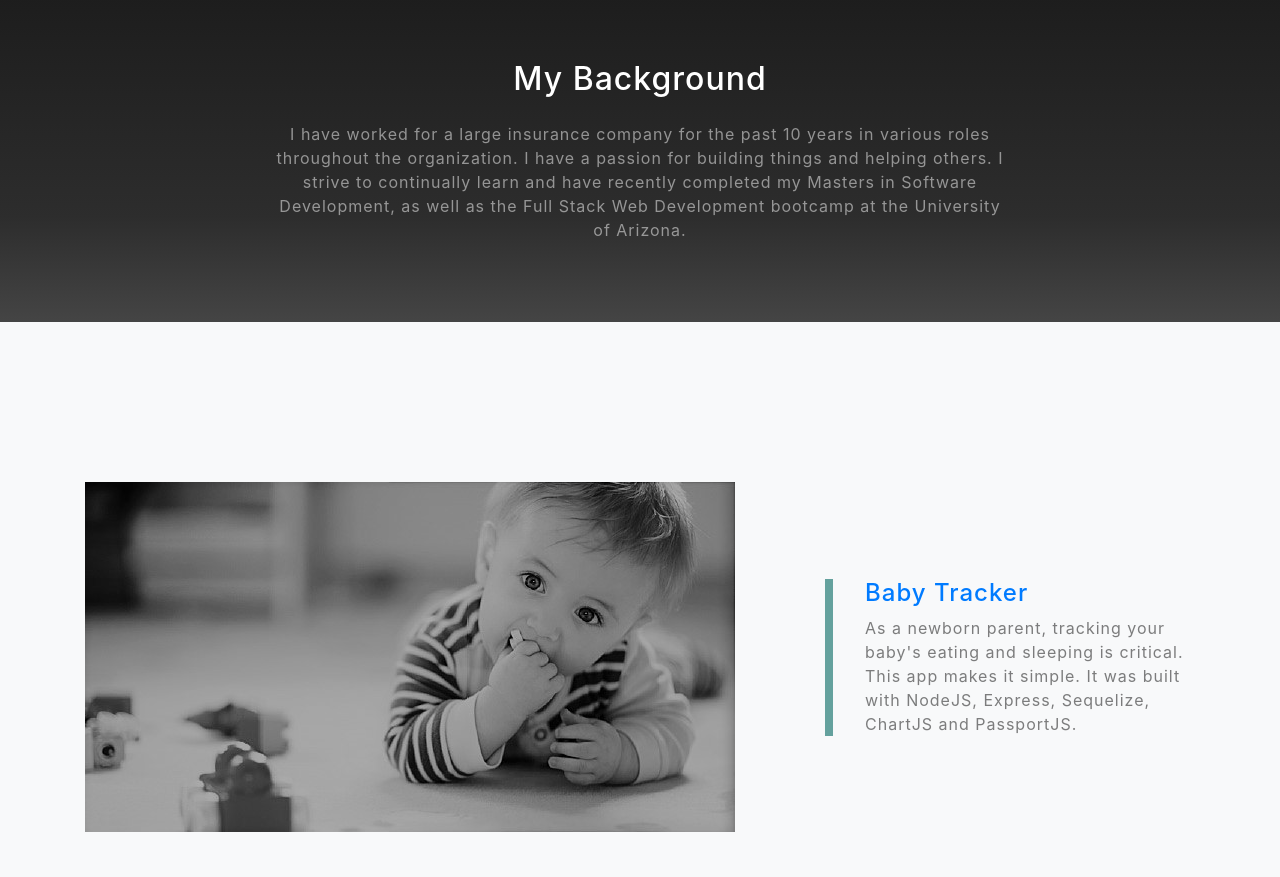
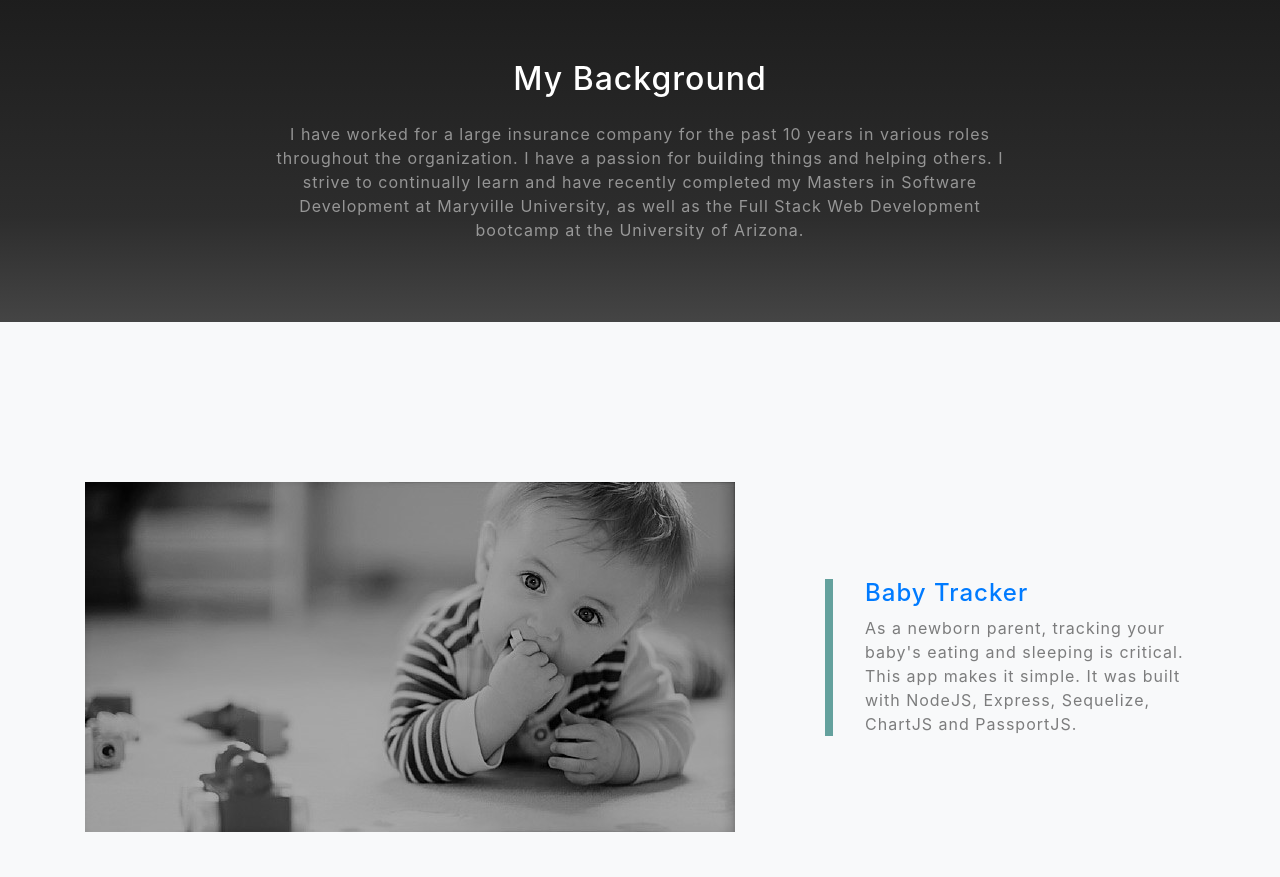
Before and after one commit to jaredwheet/Portfolio, a website with bundled scripts: page index.html in a window 1280 px wide. Shown: the part 900-1777 px from the top of the page. Built offline with nearby package versions, Linux system fonts and the light colour scheme.

Commit message:
Update index.html

```diff
--- a/index.html
+++ b/index.html
@@ -71,7 +71,7 @@
         <div class="col-lg-8 mx-auto">
           <h2 class="text-white mb-4">My Background</h2>
           <p class="text-white-50">I have worked for a large insurance company for the past 10 years in various roles throughout the organization.
-            I have a passion for building things and helping others. I strive to continually learn and have recently completed my Masters in Software Development,
+            I have a passion for building things and helping others. I strive to continually learn and have recently completed my Masters in Software Development at Maryville University,
             as well as the Full Stack Web Development bootcamp at the University of Arizona.</p>
         </div>
         <!-- </div>
```
